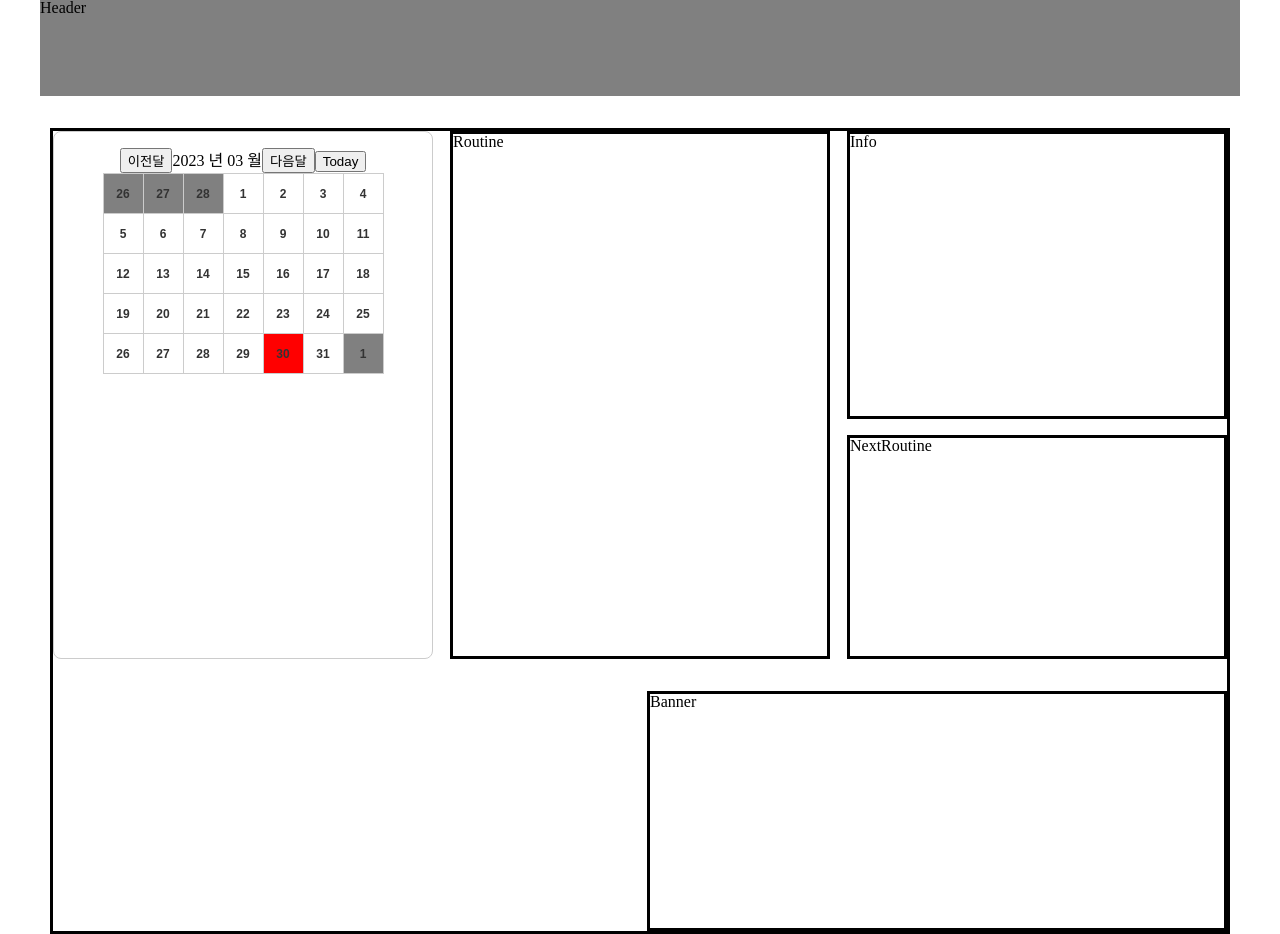
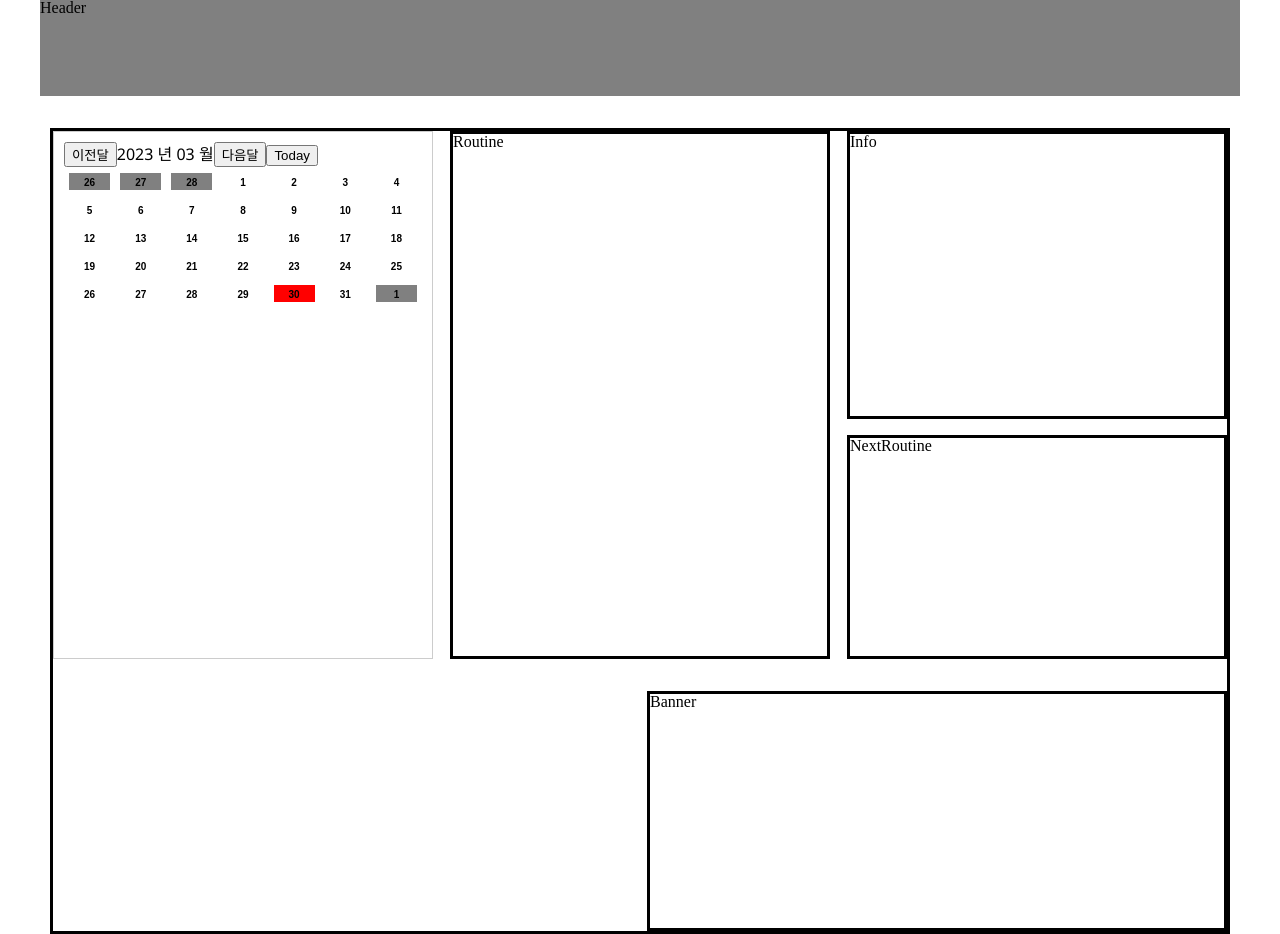
Before and after one commit to Techeer-FM-Studio/frontend, a Next.js app: page / in a window 1280 px wide. Built offline with nearby package versions, Linux system fonts and the light colour scheme.

Commit message:
design: Calendar 디자인 변경

```diff
--- a/src/styles/components/calendar/Calendar.module.scss
+++ b/src/styles/components/calendar/Calendar.module.scss
@@ -1,85 +1,63 @@
 .calendar {
   width: 38rem;
   height: 52.8rem;
-  border: solid black;
-  display: flex;
-  flex-direction: column;
-  align-items: center;
-  padding: 16px;
   border: 1px solid #ccc;
-  border-radius: 8px;
+  padding: 1rem;
+  font-family: 'Segoe UI', sans-serif;
 
   .control {
     display: flex;
     justify-content: space-between;
     align-items: center;
-    width: 100%;
-    margin-bottom: 16px;
+    margin-bottom: 1rem;
 
     button {
-      padding: 8px 16px;
-      background-color: #f5f5f5;
+      background-color: #f0f0f0;
       border: 1px solid #ccc;
-      border-radius: 4px;
+      border-radius: 0.25rem;
+      padding: 0.5rem 1rem;
       cursor: pointer;
       transition: all 0.2s ease-in-out;
 
       &:hover {
-        background-color: #ccc;
+        background-color: #e0e0e0;
       }
     }
 
     span {
+      font-weight: bold;
       font-size: 1.2rem;
-      font-weight: bold;
     }
   }
 
   table {
+    width: 100%;
     border-collapse: collapse;
 
     td {
-      width: 40px;
-      height: 40px;
+      padding: 0.5rem;
       text-align: center;
-      vertical-align: middle;
-      border: 1px solid #ccc;
-      border-radius: 4px;
-      cursor: pointer;
-      transition: all 0.2s ease-in-out;
-
-      &:hover {
-        background-color: #f5f5f5;
-      }
-
-      &:active {
-        background-color: #ddd;
     }
 
     button {
       width: 100%;
       height: 100%;
-        padding: 0;
-        margin: 0;
       border: none;
-        background-color: transparent;
       cursor: pointer;
+      transition: all 0.2s ease-in-out;
 
       span {
-          display: block;
-          font-size: 1.2rem;
+        font-size: 1rem;
         font-weight: bold;
-          color: #333;
       }
     }
 
-      &:first-child {
-        color: #f00;
+    td button[style*='red'] {
+      background-color: #ff9797;
     }
 
-      &:nth-child(7n) {
-        color: #00f;
+    td button[style*='gray'] {
+      background-color: #e0e0e0;
     }
   }
 }
-}
```
Lines whose indentation alone changed are shown as unchanged.
